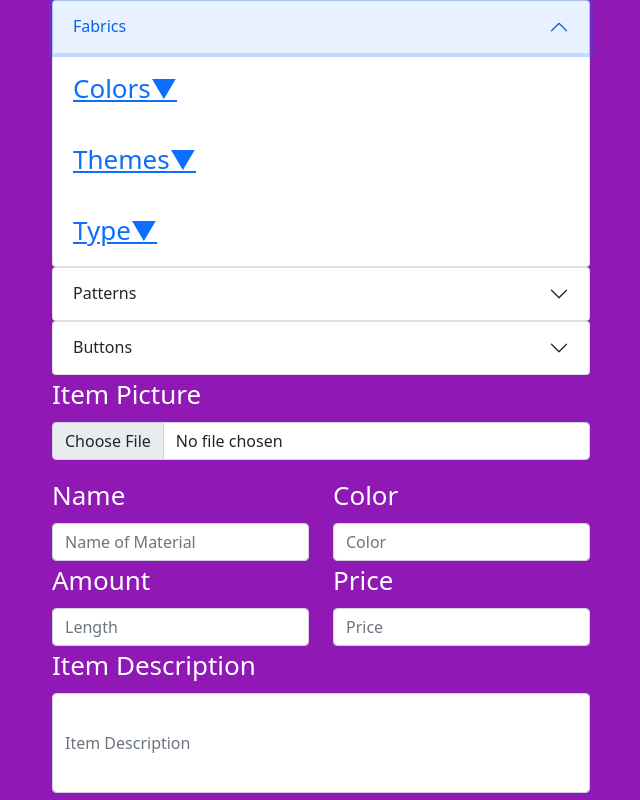
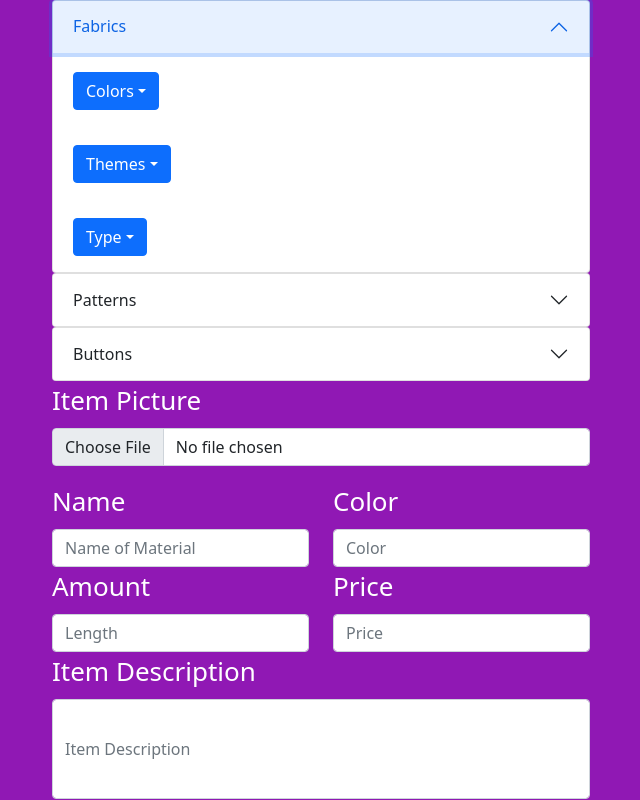
Before and after one commit to Valderhide/inventory, a React (Create React App) app: page / in a window 1280 px wide. Both pictures are taken after a click on the button "Fabrics". Shown: the top 800 px of the page, without its empty margins (319-959 px from the left). Built offline with nearby package versions, Linux system fonts and the light colour scheme.

Commit message:
Reverted mistakingly implemented Custom DropDowns

```diff
--- a/src/ItemForm.js
+++ b/src/ItemForm.js
@@ -1,57 +1,14 @@
-import { FormControl, ButtonGroup, Dropdown, Accordion, Row, Col, Button, Form } from 'react-bootstrap';
-import React, { useState, useEffect } from 'react';
+import { DropdownButton, ButtonGroup, Dropdown, Accordion, Row, Col, Button, Form, } from 'react-bootstrap';
+import { useState, useEffect } from 'react';
 import categories from './categories.json';
 
 
 function Category({ title, items, selectedCategory, setSelectedCategory }) {
-  const CustomToggle = React.forwardRef(({ children, onClick }, ref) => (
-    <a
-      href=""
-      ref={ref}
-      onClick={(e) => {
-        e.preventDefault();
-        onClick(e);
-      }}
-    >
-      {children}
-      &#x25bc;
-    </a>
-  ));
-
-  const CustomMenu = React.forwardRef(
-    ({ children, style, className, 'aria-labelledby': labeledBy }, ref) => {
-      const [Cust, setCust] = useState('');
-
-      return (
-        <div
-          ref={ref}
-          style={style}
-          className={className}
-          aria-labelledby={labeledBy}
-        >
-          <FormControl
-            autoFocus
-            className="mx-3 my-2 w-auto"
-            placeholder="Type to filter..."
-            onChange={(e) => setCust(e.target.Cust)}
-            value={Cust}
-          />
-          <ul className="list-unstyled">
-            {React.Children.toArray(children).filter(
-              (child) =>
-                !Cust || child.props.children.toLowerCase().startsWith(Cust),
-            )}
-          </ul>
-        </div>
-      );
-    },
-  );
-
   const handleSelect = (value) => {
     setSelectedCategory((oldValues) => {
       console.log(oldValues)
-      console.log({ ...oldValues, [title]: value })
-      return { ...oldValues, [title]: value };
+      console.log( {...oldValues, [title]: value})
+      return {...oldValues, [title]: value};
     })
   }
   return (
@@ -61,23 +18,17 @@ function Category({ title, items, selectedCategory, setSelectedCategory }) {
           <Accordion.Header>{title}</Accordion.Header>
           {items.map(({ titles, subCategories }) => (
             <Accordion.Body>
-              <Dropdown>
-                <Dropdown.Toggle id="dropdown-custom-components"
-                  as={CustomToggle}
+              <DropdownButton
+                as={ButtonGroup}
                 key={titles}
                 variant="primary"
                 onSelect={handleSelect}
                 title={titles}
               >
-                  {titles}
-                </Dropdown.Toggle>
-
-                <Dropdown.Menu as={CustomMenu}>
                 {subCategories.map(subCategory => (
                   <Dropdown.Item key={subCategory} eventKey={subCategory}>{subCategory}</Dropdown.Item>
                 ))}
-                </Dropdown.Menu>
-              </Dropdown>
+              </DropdownButton>
             </Accordion.Body>
           ))}
         </Accordion.Item>
```
Lines whose indentation alone changed are shown as unchanged.
